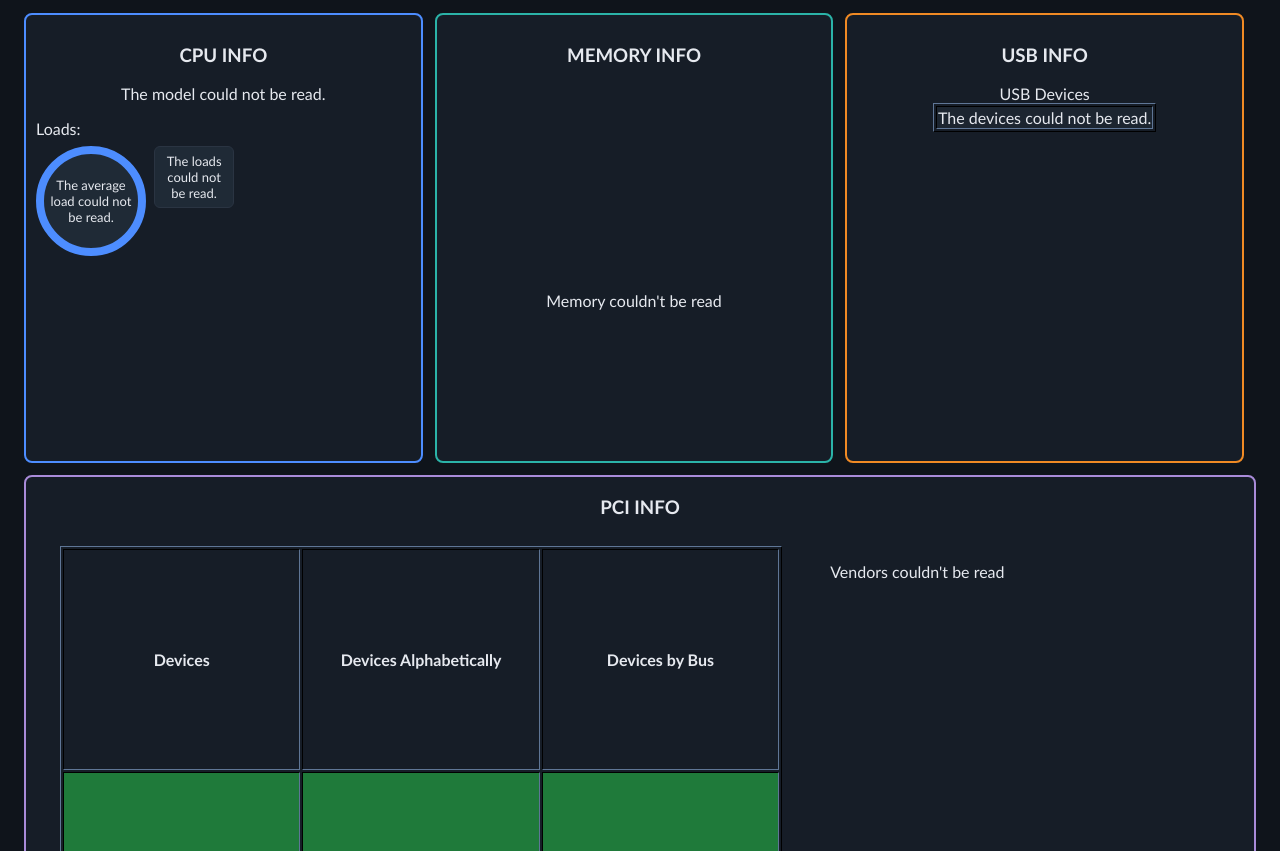
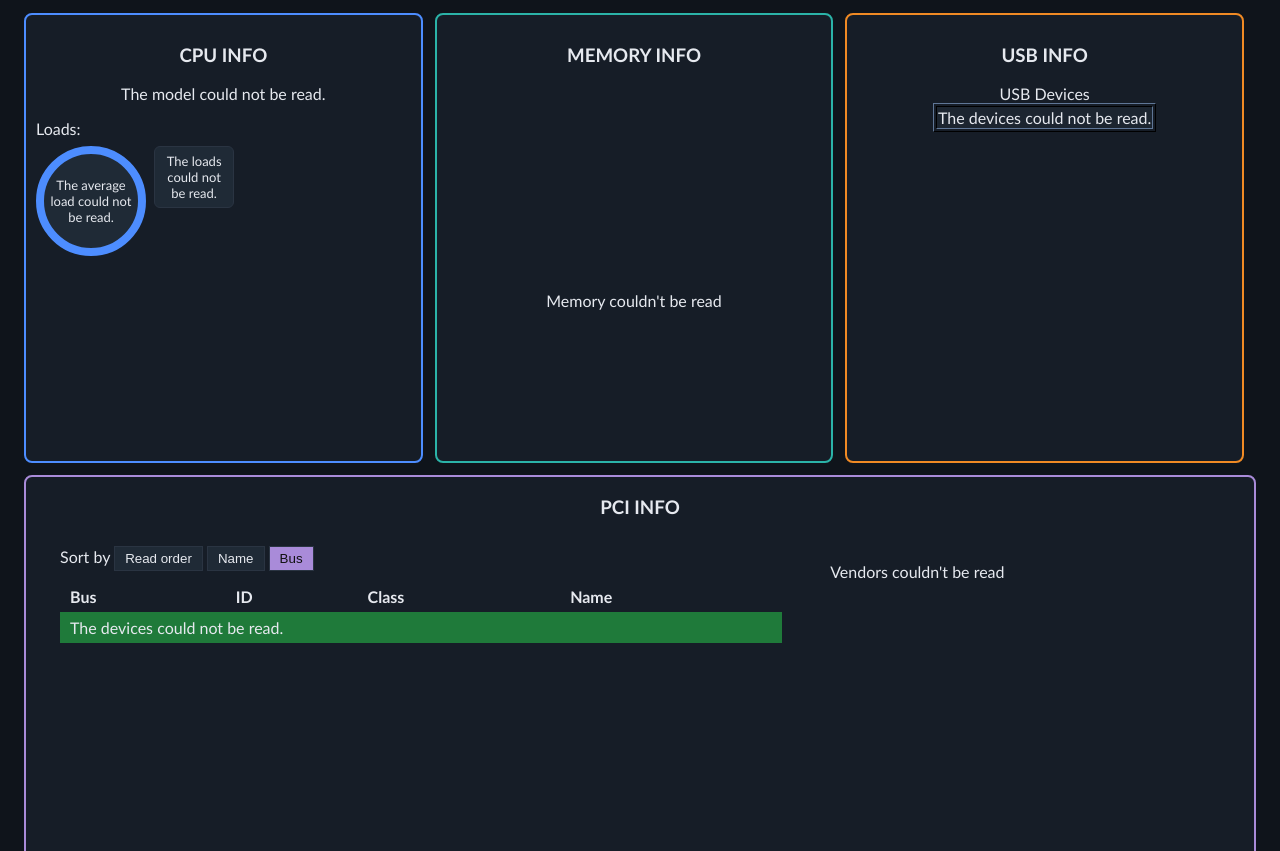
Before and after one commit to hyggg222/co-hardware-reporter, a plain HTML site: page index.html in a window 1280 px wide. Shown: the part 101-952 px from the top of the page. Drawn offline with nearby package versions, Linux system fonts and the light colour scheme; no server answers.

Commit message:
feat(extension): show pci devices in one table with a sort switch

```diff
--- a/index.html
+++ b/index.html
@@ -44,9 +44,17 @@
         <div id="pci">
             <h3>PCI Info</h3>
             <div class="row">
-                <table id="pci-devices">
-                    <!--devices filled in automatically-->
-                </table>
+                <div id="pci-list">
+                    <div id="pci-sort">
+                        Sort by
+                        <button data-list="devices">Read order</button>
+                        <button data-list="alphaDevices">Name</button>
+                        <button data-list="busDevices">Bus</button>
+                    </div>
+                    <table id="pci-devices">
+                        <!--devices filled in automatically-->
+                    </table>
+                </div>
 
                 <canvas id="pci-vendors" style="width:100%">
                     <!--vendors filled in automatically-->
--- a/src/report.js
+++ b/src/report.js
@@ -102,36 +102,38 @@ function fillOutPCI(pciData) {
         busDevices = ["The devices could not be read."];
     }
 
-    //make device table
-    deviceTable.innerHTML = "";
-    deviceTable.border = "1";
+    //make device table: one list, the buttons pick which order it shows
+    const lists = {devices: devices, alphaDevices: alphaDevices, busDevices: busDevices};
+    const sortButtons = document.querySelectorAll("#pci-sort button");
 
-    allDevices = [devices, alphaDevices, busDevices];
+    const showDevices = key => {
+        deviceTable.innerHTML = "<tr><th>Bus</th><th>ID</th><th>Class</th><th>Name</th></tr>";
 
-    //Add headers
-    const headers = ["Devices", "Devices Alphabetically", "Devices by Bus"];
-    const headerRow = document.createElement("tr");
+        lists[key].forEach(device => {
+            const row = document.createElement("tr");
+            const parts = device.match(/^\s*(\S+)\s+(\S+)\s+([^:]+):\s*(.*)$/); //bus, id, class, name
 
-    headers.forEach(text => {
-        const th = document.createElement("th");
-        th.textContent = text;
-        headerRow.appendChild(th);
-    });
-    deviceTable.appendChild(headerRow);
+            if (parts) {
+                parts.slice(1).forEach((text, i) => {
+                    const cell = document.createElement("td");
+                    cell.textContent = text;
+                    if (i < 2) cell.className = "mono"; //bus & id
+                    row.appendChild(cell);
+                });
+            } else { //error message, spans the whole row
+                const cell = document.createElement("td");
+                cell.colSpan = 4;
+                cell.textContent = device;
+                row.appendChild(cell);
+            }
+            deviceTable.appendChild(row);
+        });
 
-    // Add device rows
-    //3 columns, a row for each device
-    for (let i=0; i<devices.length; i++) {
-        const row = document.createElement("tr");
+        sortButtons.forEach(button => button.classList.toggle("active", button.dataset.list == key));
+    };
 
-        allDevices.forEach(item => {
-            const cell = document.createElement("td");
-            cell.textContent = item[i];
-            row.appendChild(cell);
-        })
-
-        deviceTable.appendChild(row);
-    }
+    sortButtons.forEach(button => button.onclick = () => showDevices(button.dataset.list));
+    showDevices("busDevices");
 
     const barColours = [
         "gray",
--- a/src/style.css
+++ b/src/style.css
@@ -138,7 +138,8 @@ table, td, th {
 
 /*pci*/
 #pci {
-    border-color: #a98bd9;
+    --accent: #a98bd9;
+    border-color: var(--accent);
     overflow: auto; /*make sure the border & bg colour cover all the info*/
 }
 #pci .row {
@@ -161,7 +162,37 @@ table, td, th {
 #pci tr:nth-child(even) {
     background-color: #1f7a3a;
 }
-#pci-devices {
+#pci-list {
     margin-left: 2%;
     width: 60%;
 }
+#pci-devices {
+    width: 100%;
+    border-collapse: collapse;
+}
+#pci-devices th, #pci-devices td {
+    text-align: left;
+    border: 0;
+    padding: 6px 10px;
+}
+.mono {
+    font-family: monospace;
+    white-space: nowrap;
+}
+
+/*sort switch*/
+#pci-sort {
+    margin-bottom: 10px;
+    text-align: left;
+}
+#pci-sort button {
+    padding: 4px 10px;
+    border: 1px solid #2a3442;
+    background-color: #1f2a36;
+    color: #e6e9ef;
+    cursor: pointer;
+}
+#pci-sort button.active {
+    background-color: var(--accent);
+    color: #111;
+}
```
